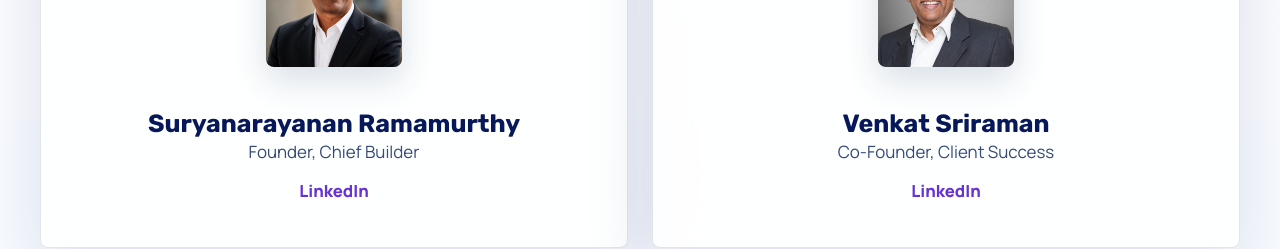
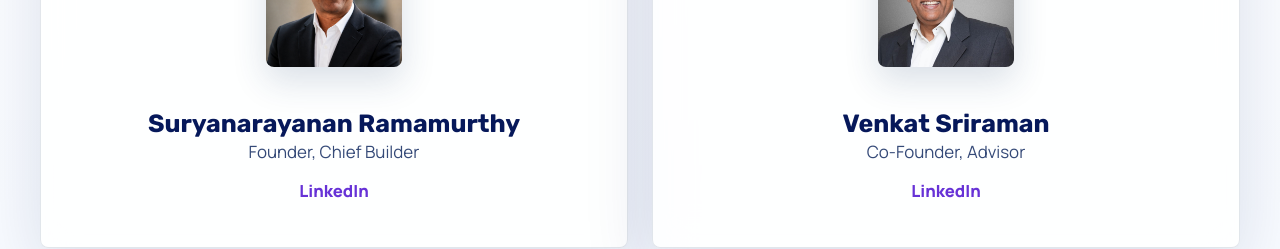
Before and after one commit to AmruthSrivatsan/BuildersForceWebsite, a React (Vite) app: page / in a window 1280 px wide. Shown: the part 3940-4189 px from the top of the page. Built offline with nearby package versions, Linux system fonts and the light colour scheme.

Commit message:
Update Venkat role to Co-Founder, Advisor

```diff
--- a/src/main.jsx
+++ b/src/main.jsx
@@ -63,7 +63,7 @@ const team = [
   },
   {
     name: 'Venkat Sriraman',
-    role: 'Co-Founder, Client Success',
+    role: 'Co-Founder, Advisor',
     initials: 'VS',
     image: venkatHeadshot,
     link: 'https://www.linkedin.com/in/venkataramanan-sriraman-904603/',
```
